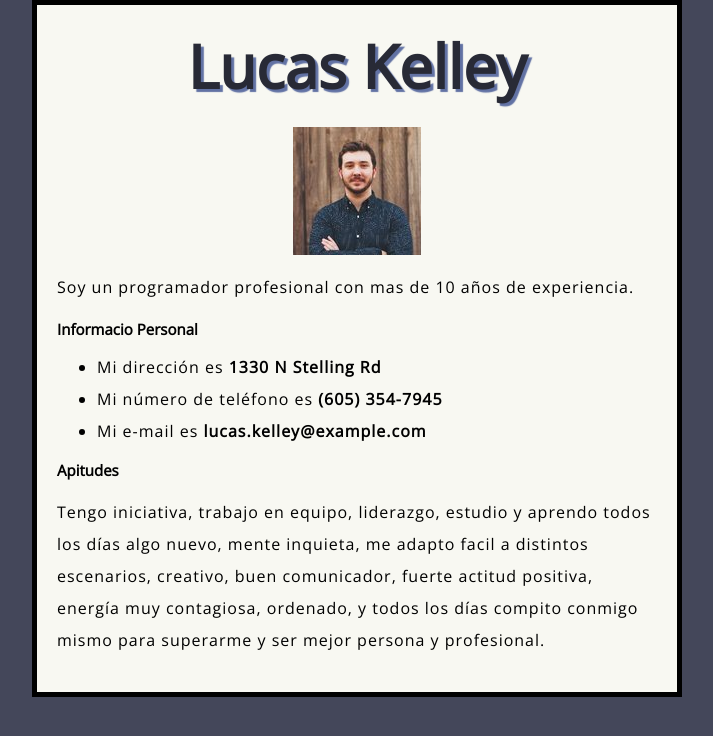
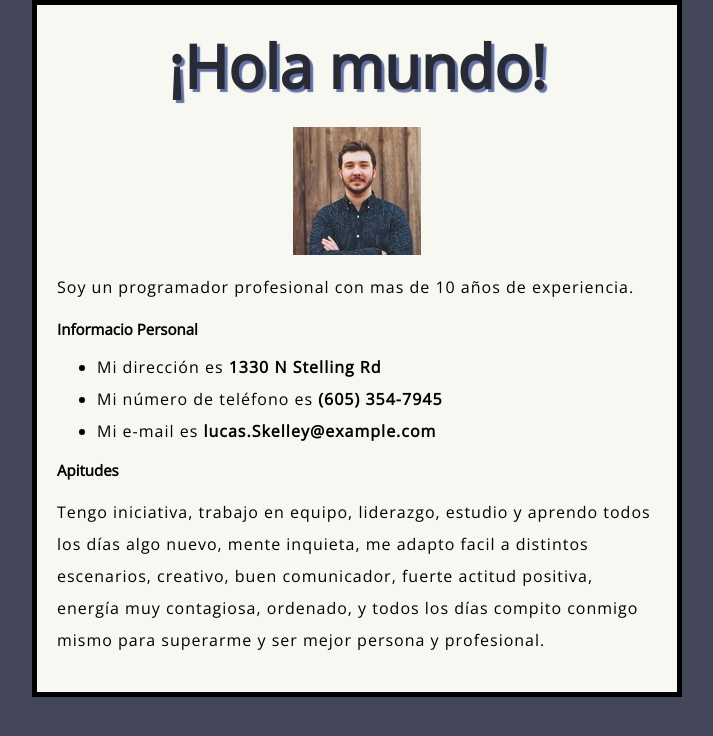
Before and after one commit to juliofleitas/web-simple-html-css-js, a plain HTML site: page index.html in a window 1280 px wide. Shown: the whole page, without its empty margins (283-996 px from the left). Drawn offline with nearby package versions, Linux system fonts and the light colour scheme.

Commit message:
agregando js

```diff
--- a/index.html
+++ b/index.html
@@ -17,7 +17,7 @@
     <ul>
       <li>Mi dirección es <b>1330 N Stelling Rd</b></li>
       <li>Mi número de teléfono es <b>(605) 354-7945</b></li>
-      <li>Mi e-mail es <b>lucas.kelley@example.com</b></li>
+      <li>Mi e-mail es <b>lucas.Skelley@example.com</b></li>
     </ul>
 
 
@@ -28,5 +28,7 @@
       contagiosa, ordenado, y todos los días compito conmigo mismo para
       superarme y ser mejor persona y profesional.</p>
 
+  <script src="scripts/main.js"></script>
+
   </body>
 </html>
--- /dev/null
+++ b/scripts/main.js
@@ -0,0 +1,2 @@
+const miTitulo = document.querySelector('h1');
+miTitulo.textContent = '¡Hola mundo!';
```
